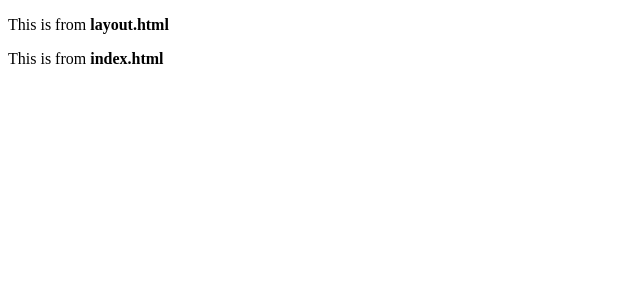
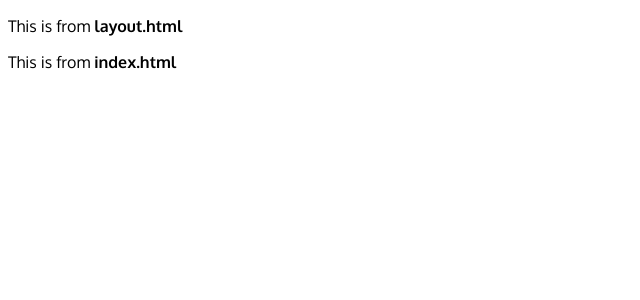
Before and after one commit to gnramsay/trekapi, a FastAPI app: page / in a window 1280 px wide. Shown: the top 300 px of the page, without its empty margins (0-640 px from the left). Run offline with FastAPI, Linux system fonts and the light colour scheme.

Commit message:
add basic stylesheets
Signed-off-by: Grant Ramsay <grant@gnramsay.com>

```diff
--- a/main.py
+++ b/main.py
@@ -1,5 +1,6 @@
 """Main API file."""
 from fastapi import FastAPI
+from fastapi.staticfiles import StaticFiles
 
 from views import home
 
@@ -9,4 +10,5 @@ api = FastAPI(
     version="0.1.0",
 )
 
+api.mount("/static", StaticFiles(directory="static"), name="static")
 api.include_router(home.router)
--- /dev/null
+++ b/static/css/site.css
@@ -0,0 +1,3 @@
+body {
+  font-family: "Oxygen", sans-serif;
+}/*# sourceMappingURL=site.css.map */
--- /dev/null
+++ b/static/css/site.scss
@@ -0,0 +1,3 @@
+body {
+  font-family: "Oxygen", sans-serif;
+}
--- a/templates/shared/layout.html
+++ b/templates/shared/layout.html
@@ -4,6 +4,13 @@
     <meta charset="UTF-8" />
     <meta http-equiv="X-UA-Compatible" content="IE=edge" />
     <meta name="viewport" content="width=device-width, initial-scale=1.0" />
+    <link rel="preconnect" href="https://fonts.googleapis.com" />
+    <link rel="preconnect" href="https://fonts.gstatic.com" crossorigin />
+    <link
+      href="https://fonts.googleapis.com/css2?family=Oxygen:wght@400;700&display=swap"
+      rel="stylesheet"
+    />
+    <link rel="stylesheet" href="static/css/site.css" />
     <title>TrekAPI</title>
   </head>
   <body>
```
Also changed, not shown: README.md, 1 other file.
